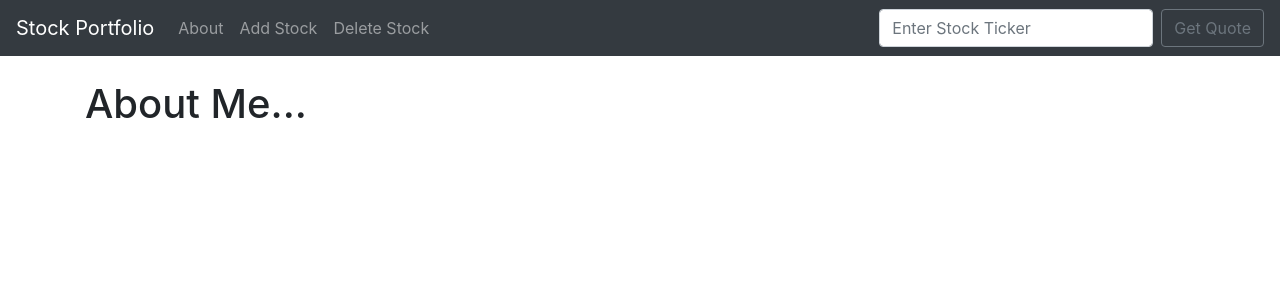
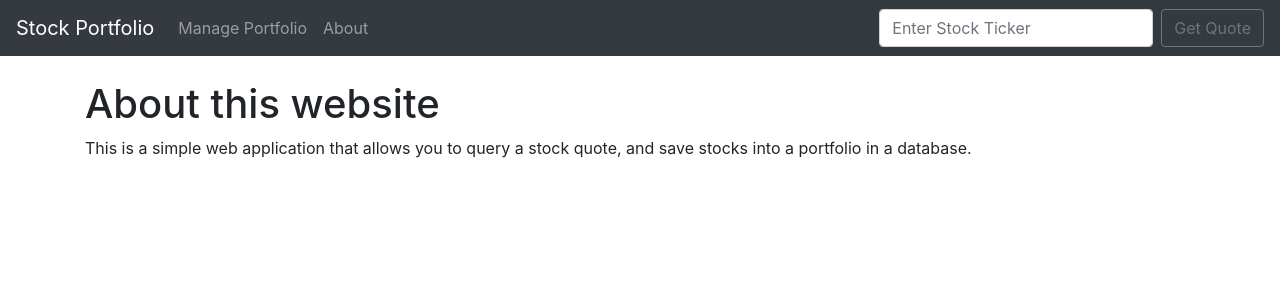
Before and after one commit to grchang2020/django_stock, a Django app: page /about.html in a window 1280 px wide. Shown: the top 300 px of the page. Run offline with Django 3.2, Linux system fonts and the light colour scheme; some libraries are stand-ins or nearby versions.

Commit message:
Moved Delete Stock function to Add Stock page

```diff
--- a/quotes/templates/about.html
+++ b/quotes/templates/about.html
@@ -1,5 +1,6 @@
 {% extends 'base.html' %}
 {% block content %}
-<h1>About Me...</h1>
+<h1>About this website</h1>
+This is a simple web application that allows you to query a stock quote, and save stocks into a portfolio in a database.
 
 {% endblock %}
--- a/quotes/templates/base.html
+++ b/quotes/templates/base.html
@@ -21,16 +21,13 @@
   <div class="collapse navbar-collapse" id="navbarSupportedContent">
     <ul class="navbar-nav mr-auto">
 
+
       <li class="nav-item">
-        <a class="nav-link" href="{% url 'about' %}">About</a>
+        <a class="nav-link" href="{% url 'add_stock' %}">Manage Portfolio</a>
       </li>
 
       <li class="nav-item">
-        <a class="nav-link" href="{% url 'add_stock' %}">Add Stock</a>
-      </li>
-
-      <li class="nav-item">
-        <a class="nav-link" href="{% url 'delete_stock' %}">Delete Stock</a>
+        <a class="nav-link" href="{% url 'about' %}">About</a>
       </li>
 
     </ul>
--- a/quotes/templates/delete_stock.html
+++ b/quotes/templates/delete_stock.html
@@ -2,8 +2,8 @@
 {% block content %}
 <h1>Delete Stock</h1>
 <br/><br/>
-{% if ticker %}
-	{% for item in ticker %}
+{% if tickers %}
+	{% for item in tickers %}
 		{{ item }} <a href="{% url 'delete' item.id %}" class="btn btn-secondary">Delete</a><br/><br/>
 	{% endfor %}
 
--- a/quotes/templates/home.html
+++ b/quotes/templates/home.html
@@ -1,7 +1,8 @@
 {% extends 'base.html' %}
 {% block content %}
-
 {% if ticker %}
+	<h1>Welcome to Stock Portfolio</h1>
+	<br/>
 	{{ ticker }}
 {% endif %}
 
@@ -10,6 +11,7 @@
 		There was a problem with your ticker symbol. Please try again.
 
 	{% else %}
+		Here's the stock quotation you have requested.<br/><br/>
 		<h1>{{ api.companyName }}</h1><br/>
 		Price: ${{ api.latestPrice }}<br/>
 		Previous Close: ${{ api.previousClose }}<br/>
@@ -18,6 +20,7 @@
 		52-Week High: {{ api.week52High }}<br/>
 		52-Week Low: {{ api.week52Low }}<br/>
 
+		<br/><br/>
 	{% endif %}
 {% endif %}
 
--- a/quotes/urls.py
+++ b/quotes/urls.py
@@ -7,4 +7,5 @@ urlpatterns = [
 	path('add_stock.html', views.add_stock, name="add_stock"),
 	path('delete/<stock_id>', views.delete, name="delete"),
 	path('delete_stock.html', views.delete_stock, name="delete_stock"),
+	path('delete_ticker/<ticker>', views.delete_ticker, name="delete_ticker"),
 ]
--- a/quotes/views.py
+++ b/quotes/views.py
@@ -21,7 +21,7 @@ def home(request):
 		return render(request, 'home.html', {'api': api})
 
 	else:
-		return render(request, 'home.html', {'ticker': "Enter a ticker symbol above."})
+		return render(request, 'home.html', {'ticker': "Enter a ticker symbol above to view its quote."})
 
 
 def about(request):
@@ -32,6 +32,8 @@ def add_stock(request):
 	import json
 
 	if request.method == 'POST':
+		# TBD - to catch empty post, otherwise it will crash
+
 		form = StockForm(request.POST or None)
 
 		if form.is_valid():
@@ -39,10 +41,10 @@ def add_stock(request):
 			messages.success(request, ("Stock has been added"))
 			return redirect('add_stock')
 	else:
-		ticker = Stock.objects.all()
+		tickers = Stock.objects.all()
 		output = []
-		for ticker_item in ticker:
-			url = "https://cloud.iexapis.com/stable/stock/" + str(ticker_item) + "/quote?token=pk_332a32e0ec8e40e78b2927fbb55992fd"
+		for ticker in tickers:
+			url = "https://cloud.iexapis.com/stable/stock/" + str(ticker) + "/quote?token=pk_332a32e0ec8e40e78b2927fbb55992fd"
 			api_request = requests.get(url)
 
 			try:
@@ -51,7 +53,7 @@ def add_stock(request):
 			except Exception as e:
 				api = "Error"
 
-		return render(request, 'add_stock.html', {'ticker': ticker, 'output': output})
+		return render(request, 'add_stock.html', {'tickers': tickers, 'output': output})
 
 def delete(request, stock_id):
 	item = Stock.objects.get(pk=stock_id)
@@ -59,9 +61,13 @@ def delete(request, stock_id):
 	messages.success(request, ("Stock has been deleted"))
 	return redirect(delete_stock)
 
+def delete_ticker(request, ticker):
+	item = Stock.objects.get(ticker=ticker)
+	item.delete()
+	messages.success(request, ("Stock " + ticker + " has been deleted!"))
+	return redirect(add_stock)
+
+
 def delete_stock(request):
-	ticker = Stock.objects.all()
-	return render(request, 'delete_stock.html', {'ticker': ticker})
-
-# iex cloud key
-# pk_332a32e0ec8e40e78b2927fbb55992fd
+	tickers = Stock.objects.all()
+	return render(request, 'delete_stock.html', {'tickers': tickers})
```
Also changed, not shown: quotes/templates/add_stock.html (+5 -4 lines), db.sqlite3.
